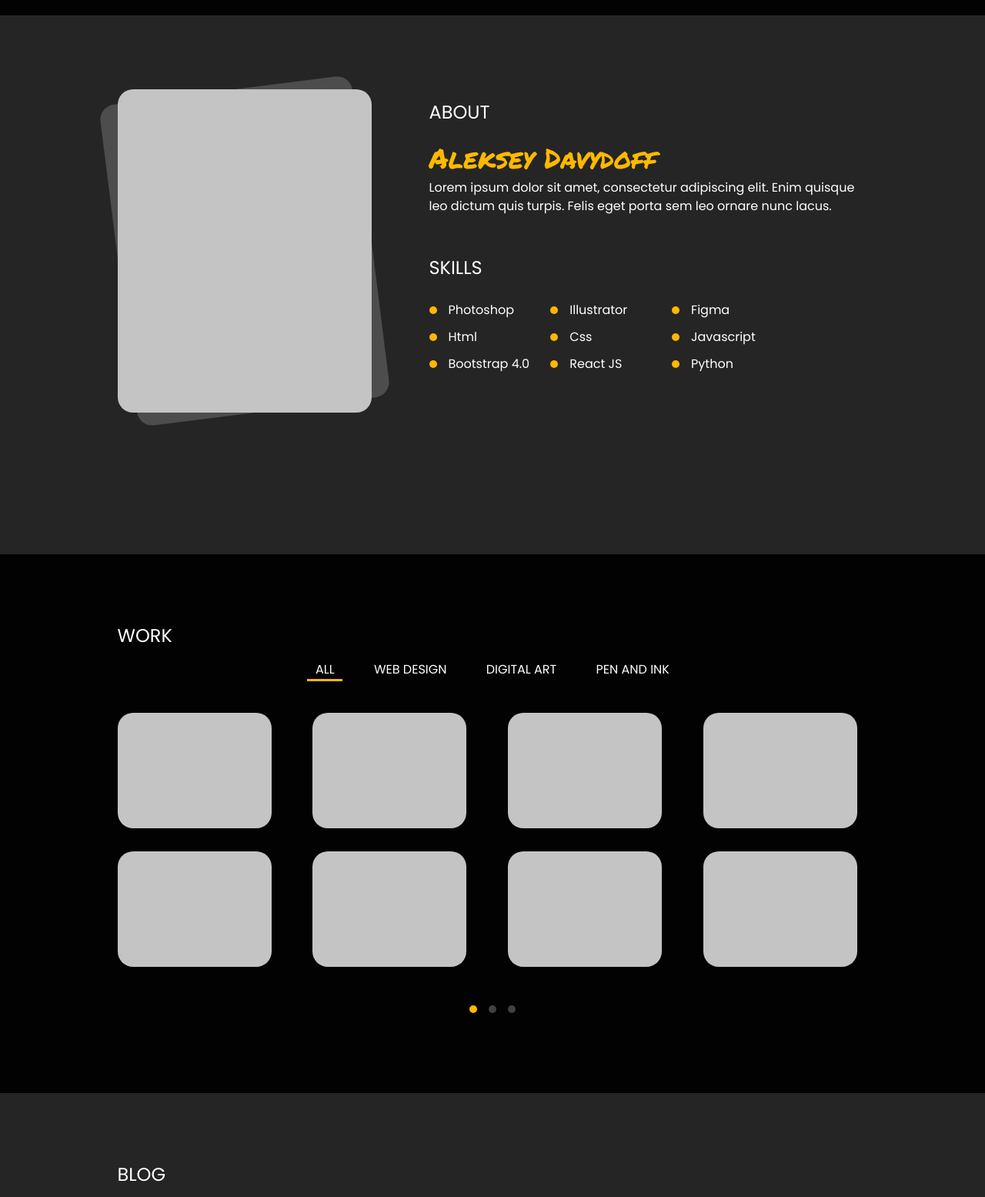
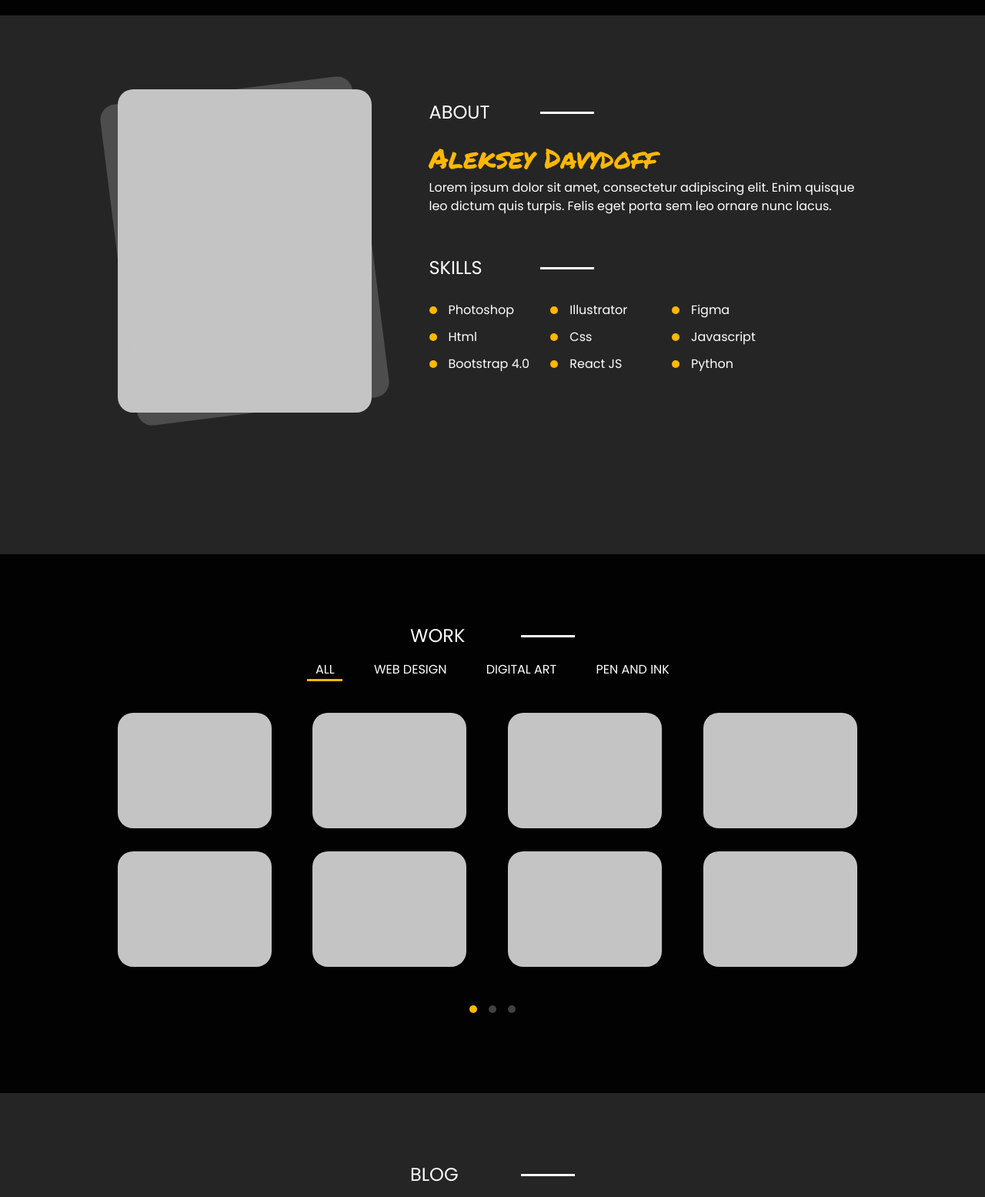
Before and after one commit to davidoff-a/portfolio_next, a plain HTML site: page src/index.html in a window 1280 px wide. Shown: the part 780-2335 px from the top of the page at 77% size. Drawn offline with Linux system fonts and the light colour scheme.

Commit message:
fix: heading__title

```diff
--- a/src/index.html
+++ b/src/index.html
@@ -49,7 +49,10 @@
         </div>
         <div class="about__text">
           <div class="about__block">
-            <div class="title">About</div>
+            <div class="heading heading_start row">
+              <h2 class="heading__title">About</h2>
+              <div class="heading__stripe"></div>
+            </div>
             <div class="special-text">Aleksey Davydoff</div>
             <div class="basic-text">
               Lorem ipsum dolor sit amet, consectetur adipiscing elit. Enim
@@ -58,7 +61,10 @@
             </div>
           </div>
           <div class="about__block">
-            <div class="title">Skills</div>
+            <div class="heading heading_start row">
+              <h2 class="heading__title">Skills</h2>
+              <div class="heading__stripe"></div>
+            </div>
             <ul class="skills list row">
               <li class="list__item">Photoshop</li>
               <li class="list__item">Illustrator</li>
@@ -76,7 +82,10 @@
     </section>
     <section class="work">
       <div class="container">
-        <div class="title">work</div>
+        <div class="heading row">
+          <h2 class="heading__title">work</h2>
+          <div class="heading__stripe"></div>
+        </div>
         <ul class="menu row work__menu">
           <li class="menu__item">
             <a href="" class="menu__link menu__link_active">All</a>
@@ -112,11 +121,14 @@
     </section>
     <section class="blog">
       <div class="container">
-        <div class="title">blog</div>
+        <div class="heading row">
+          <h2 class="heading__title">blog</h2>
+          <div class="heading__stripe"></div>
+        </div>
         <div class="slider">
           <div class="slider__wrapper blog-slider row">
             <div class="blog__item record row col">
-              <div class="subtitle">Lorem Ipsum</div>
+              <h3 class="subtitle">Lorem Ipsum</h3>
               <div class="basic-text left record__text">
                 Lorem ipsum dolor sit amet, consectetur adipiscing elit.
                 Faucibus pellentesque lectus leo arcu. Auctor nulla non est
@@ -125,7 +137,7 @@
               <div class="read-more">read more</div>
             </div>
             <div class="blog__item record row col">
-              <div class="subtitle">Lorem Ipsum</div>
+              <h3 class="subtitle">Lorem Ipsum</h3>
               <div class="basic-text left record__text">
                 Lorem ipsum dolor sit amet, consectetur adipiscing elit.
                 Faucibus pellentesque lectus leo arcu. Auctor nulla non est
@@ -134,7 +146,7 @@
               <div class="read-more">read more</div>
             </div>
             <div class="blog__item record row col">
-              <div class="subtitle">Lorem Ipsum</div>
+              <h3 class="subtitle">Lorem Ipsum</h3>
               <div class="basic-text left record__text">
                 Lorem ipsum dolor sit amet, consectetur adipiscing elit.
                 Faucibus pellentesque lectus leo arcu. Auctor nulla non est
@@ -153,10 +165,13 @@
     </section>
     <section class="contact">
       <div class="container">
-        <div class="title">contact</div>
+        <div class="heading row">
+          <h2 class="heading__title">contact</h2>
+          <div class="heading__stripe"></div>
+        </div>
         <div class="contact__wrapper row">
           <div class="contact__text">
-            <div class="contact__title special-text">Let's Talk</div>
+            <h2 class="contact__title special-text">Let's Talk</h2>
             <div class="contact__info basic-text">
               Lorem ipsum dolor sit amet, consectetur adipiscing elit.
               Pellentesque consequat eget nulla morbi magna enim. Ultricies
--- a/src/scss/components/_special-text.scss
+++ b/src/scss/components/_special-text.scss
@@ -9,11 +9,26 @@
   }
 }
 
-.title {
-  @include m-text($fsize: 24px);
-  margin-bottom: 14px;
-  text-transform: uppercase;
-}
+//.title {
+//  @include m-text($fsize: 24px);
+//  margin: 14px;
+//  display: inline-block;
+//  text-transform: uppercase;
+//  position: relative;
+//  text-align: center;
+//  &_left {
+//    text-align: left;
+//  }
+//  &:before {
+//    content: "";
+//    position: absolute;
+//    top: 50%;
+//    right: -120px;
+//    width: 70px;
+//    height: 3px;
+//    background: var(--font-color);
+//  }
+//}
 
 .basic-text {
   @include m-text;
@@ -32,3 +47,27 @@
   );
   margin-bottom: 18px;
 }
+
+.heading {
+  margin: 0 auto 14px;
+  width: 214px;
+
+  // .heading__title
+  &__title {
+    @include m-text($fsize: 24px);
+    text-transform: uppercase;
+    position: relative;
+  }
+
+  &_start {
+    margin: 0 auto 14px 0;
+  }
+
+  // .heading__stripe
+  &__stripe {
+    margin-left: 30px;
+    width: 70px;
+    height: 3px;
+    background: var(--font-color);
+  }
+}
```
Also changed, not shown: src/css/style.css, 1 other file.
